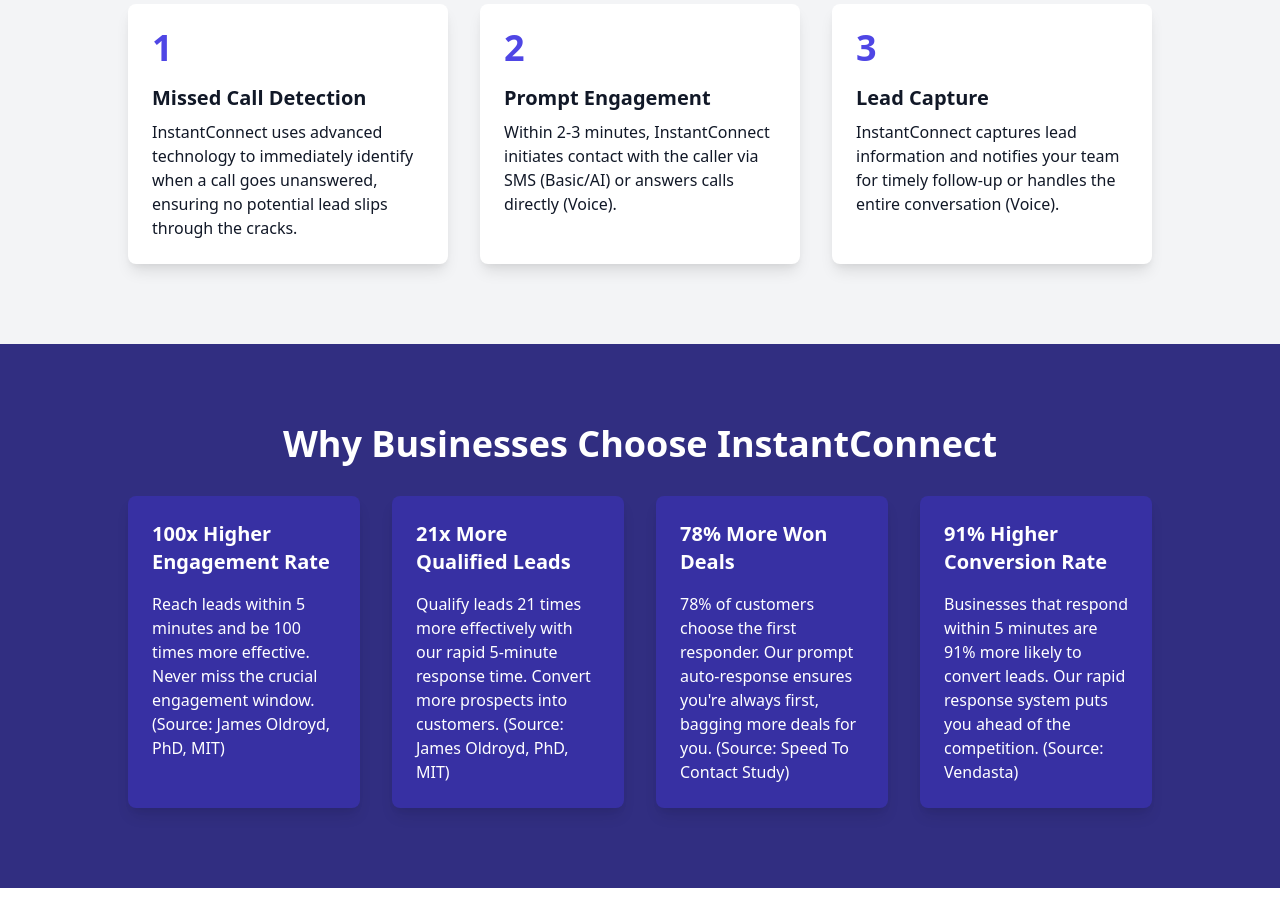
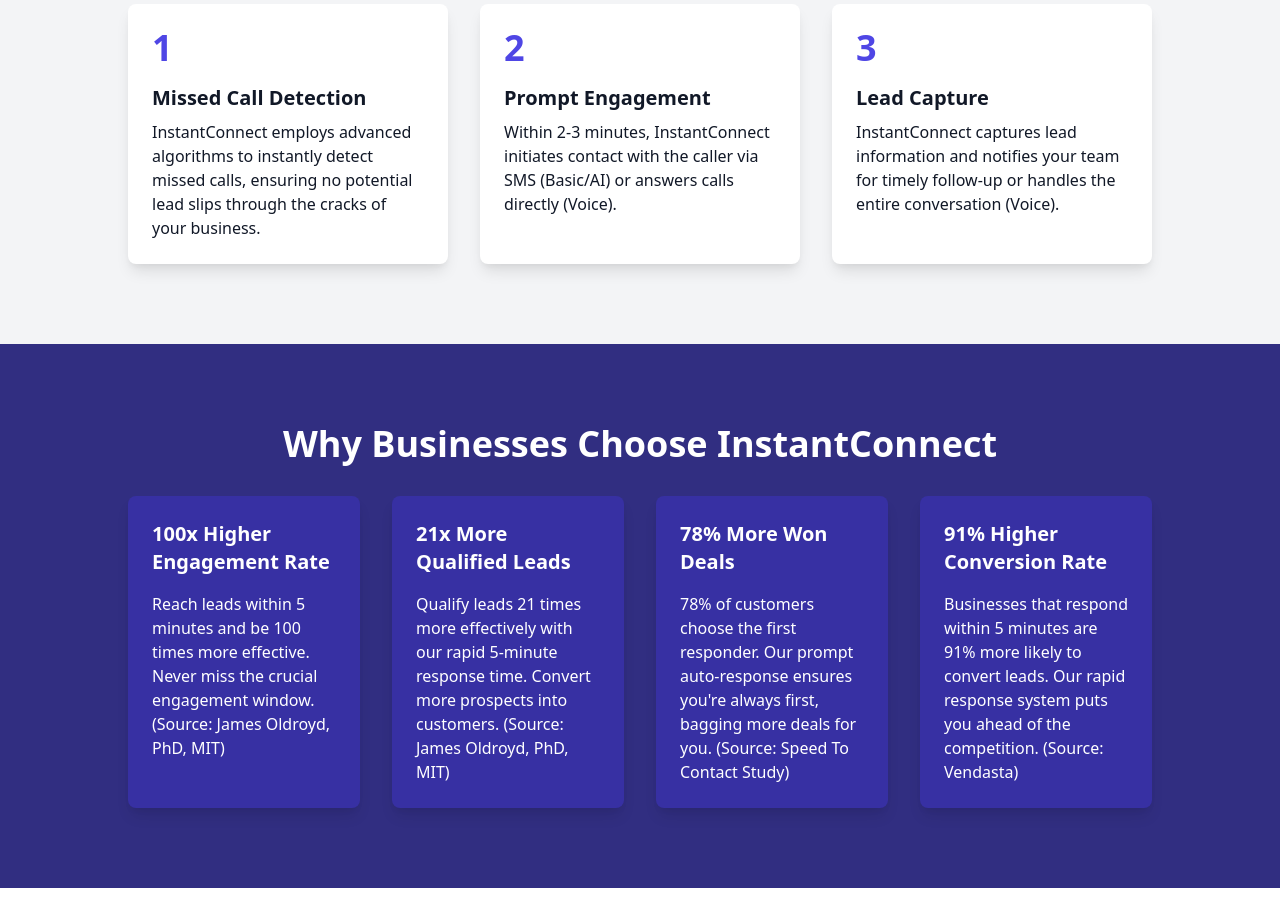
Before and after one commit to APP-EAS/testnewlanding, a plain HTML site: page index.html in a window 1280 px wide. Shown: the part 1160-2077 px from the top of the page. Drawn offline with nearby package versions, Linux system fonts and the light colour scheme.

Commit message:
Update index.html

```diff
--- a/index.html
+++ b/index.html
@@ -88,7 +88,7 @@
                 <div class="bg-white rounded-lg shadow-lg p-6">
                     <div class="text-4xl font-bold text-indigo-600 mb-4">1</div>
                     <h3 class="text-xl font-bold mb-2">Missed Call Detection</h3>
-                    <p>InstantConnect uses advanced technology to immediately identify when a call goes unanswered, ensuring no potential lead slips through the cracks.</p>
+                    <p>InstantConnect employs advanced algorithms to instantly detect missed calls, ensuring no potential lead slips through the cracks of your business.</p>
                 </div>
                 <div class="bg-white rounded-lg shadow-lg p-6">
                     <div class="text-4xl font-bold text-indigo-600 mb-4">2</div>
```
